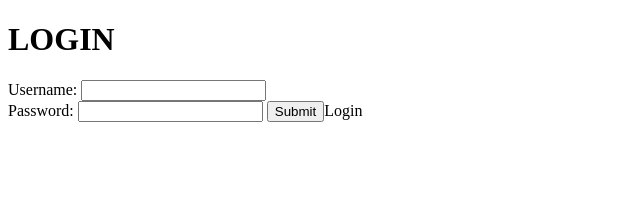
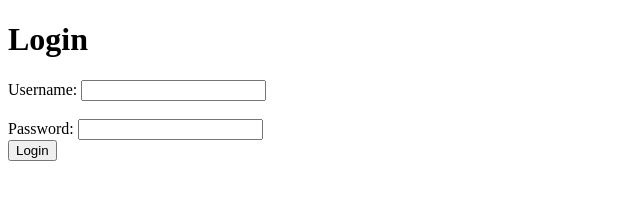
Before and after one commit to iamneo-production/cbfcbddf305677651bfdbccbfebeddone, a website: page public/index.html in a window 1280 px wide. Shown: the whole page, without its empty margins (0-640 px from the left). Drawn offline with Linux system fonts and the light colour scheme.

Commit message:
Backup Commit

```diff
--- a/public/index.html
+++ b/public/index.html
@@ -5,20 +5,25 @@
   <meta http-equiv="X-UA-Compatible" content="IE=edge">
   <meta name="viewport" content="width=device-width, initial-scale=1.0">
   <title>Validation</title>
+
 </head>
 <body>
-  <h1><b> LOGIN </b></h1>
+  <div class = "container">
+  <h1><b> Login </b></h1>
+  </div>
     <form>
-      <div class = "container">
+      <div>
         <label> Username: </label>
         <input type = "text" id = "username">
-
+      </div>
         <br>
+        <div>
         <label> Password: </label>
         <input type = "password" id="password">
+         </div>
 
-        <input type="submit">Login</button>
-      </div>
+        <button type="submit">Login</button>
+
     </form>
 
 </body>
```
